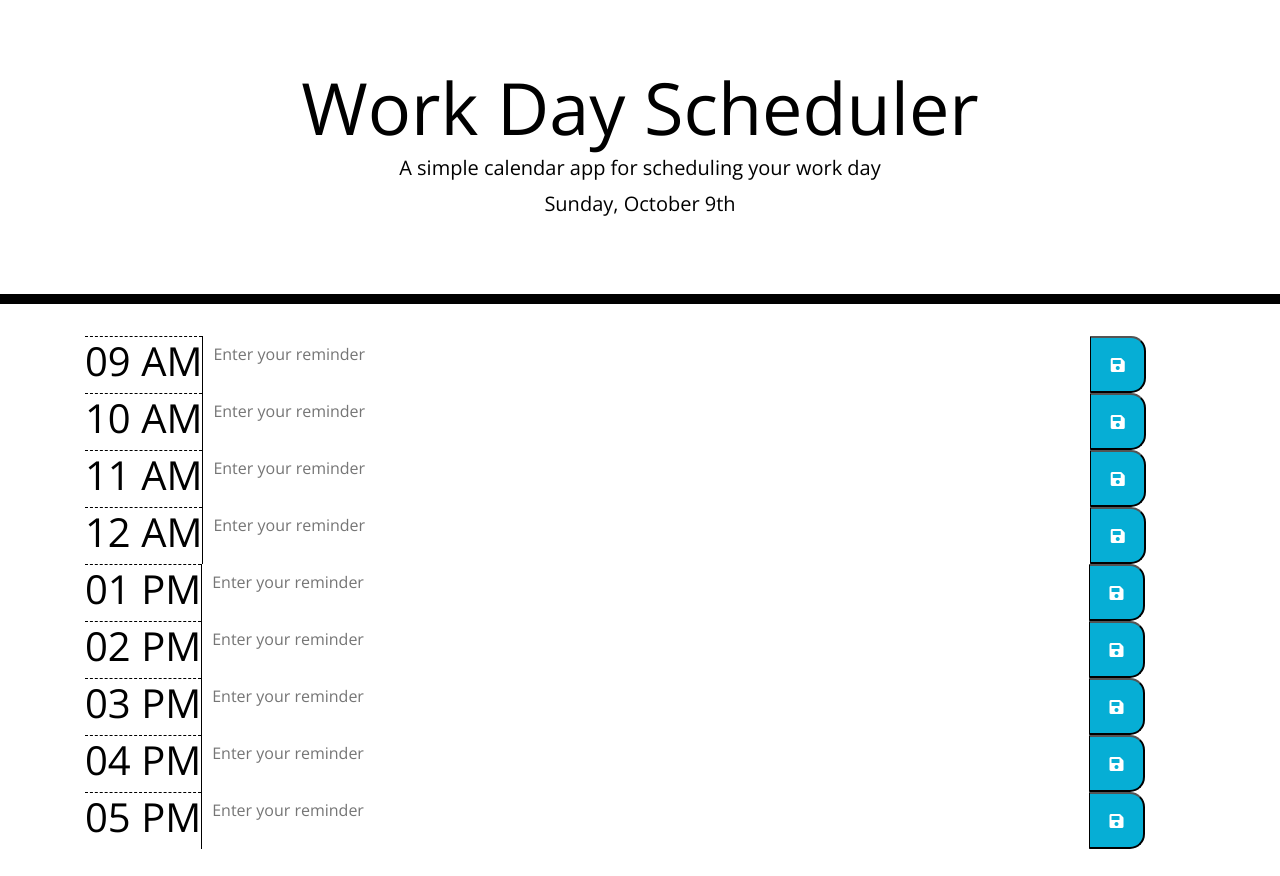
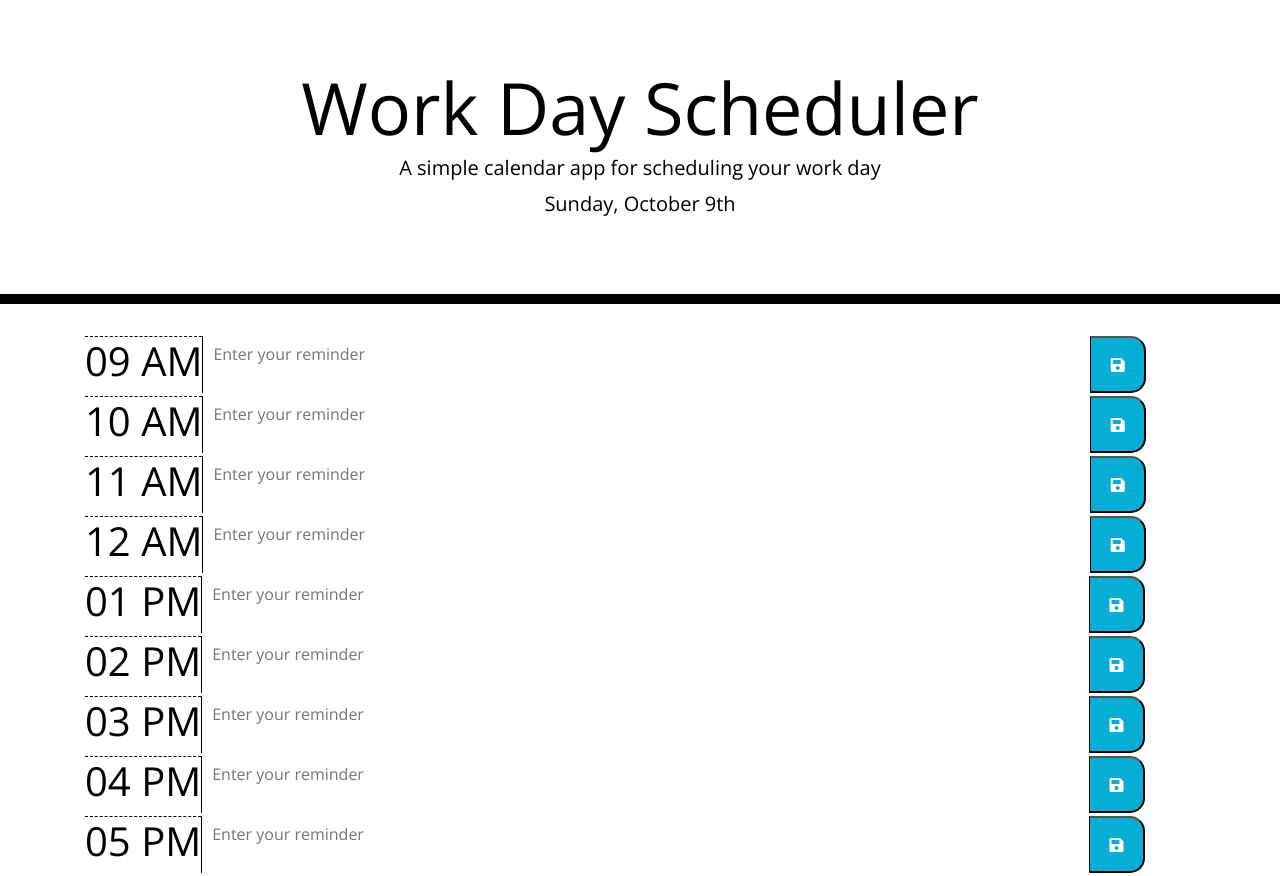
Before and after one commit to SaadYousafi87/Work-Day-Scheduler, a plain HTML site: page index.html in a window 1280 px wide. Before the commit the page ends 849 px from the top, so only its background shows below. Drawn offline with nearby package versions, Linux system fonts and the light colour scheme.

Commit message:
added few style rules into style.css file

```diff
--- a/Assets/Style/style.css
+++ b/Assets/Style/style.css
@@ -30,6 +30,7 @@ body {
   text-align: center;
   border-radius: 15px;
   display: flex;
+  margin-bottom: 3px;
 }
 
 .row {
```
